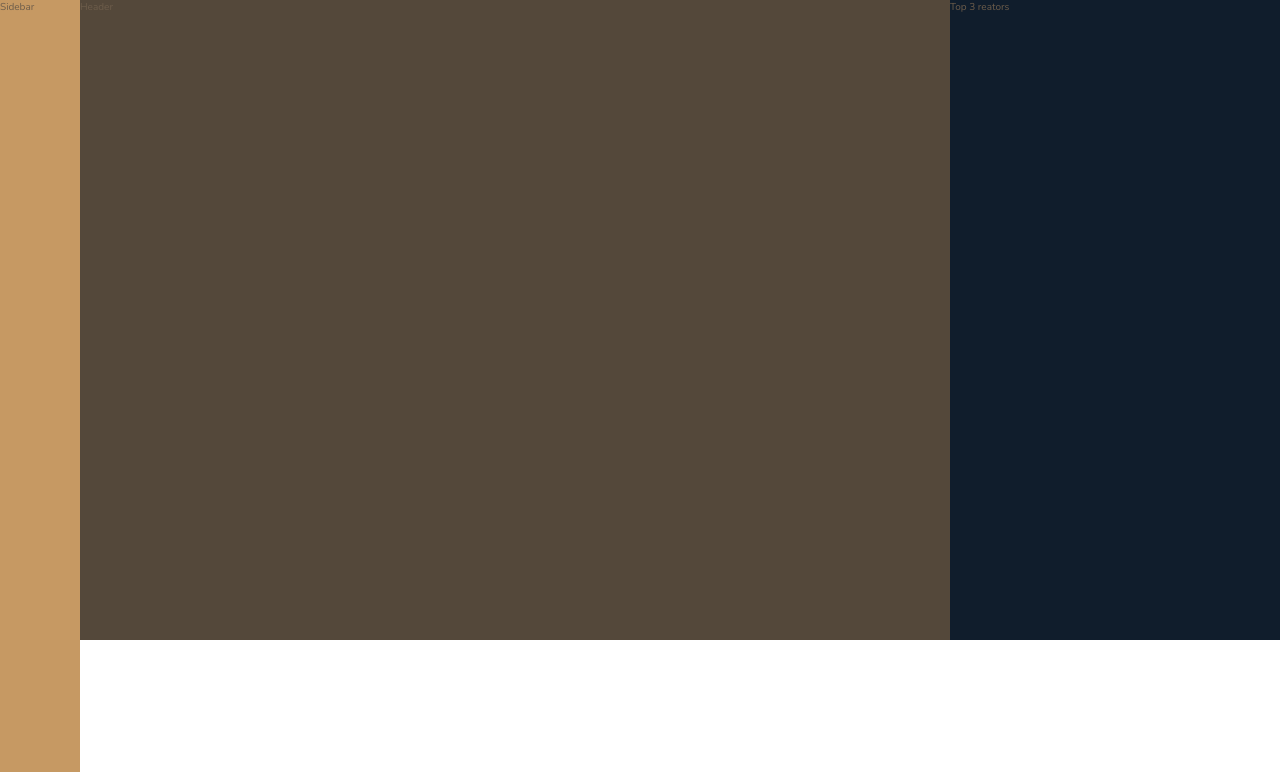
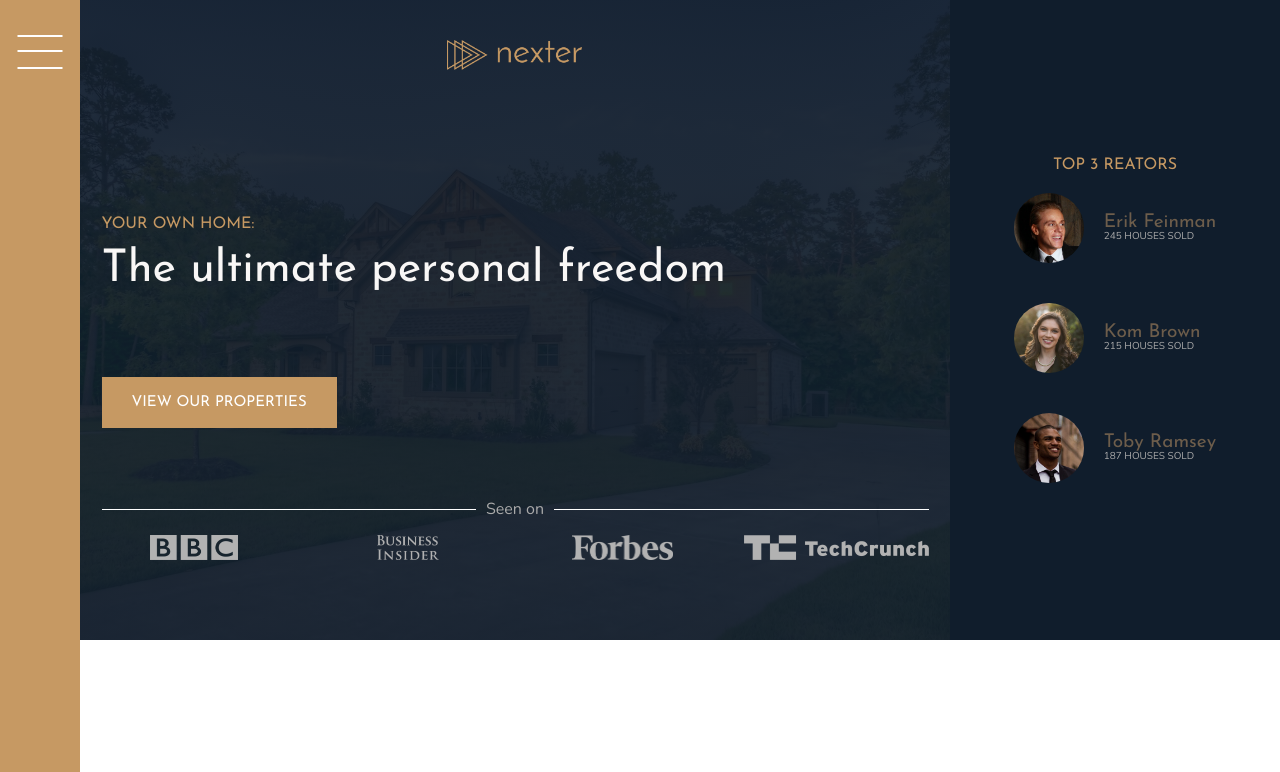
Before and after one commit to Danny3592/Nexters, a website: page index.html in a window 1280 px wide. Shown: the top 772 px of the page. Drawn offline with nearby package versions, Linux system fonts and the light colour scheme.

Commit message:
feature/home-header

```diff
--- a/index.html
+++ b/index.html
@@ -15,9 +15,42 @@
     <title>nexter &mdash; your home, your freedom</title>
   </head>
   <body class="container">
-    <div class="sidebar">Sidebar</div>
-    <header class="header">Header</header>
-    <div class="realtors">Top 3 reators</div>
+    <div class="sidebar">
+      <button class="nav-btn"></button>
+    </div>
+    <header class="header">
+      <img src="img/logo.png" alt="" class="header__logo" />
+      <h3 class="heading-3">Your own home:</h3>
+      <h1 class="heading-1">The ultimate personal freedom</h1>
+      <button class="btn header__btn">View our properties</button>
+      <div class="header__seenon-text">Seen on</div>
+      <div class="header__seenon-logos">
+        <img src="img/logo-bbc.png" alt="logo-bbc" />
+        <img src="img/logo-bi.png" alt="logo-bi" />
+        <img src="img/logo-forbes.png" alt="logo-forbes" />
+        <img src="img/logo-techcrunch.png" alt="logo-techcrunch" />
+      </div>
+    </header>
+    <div class="realtors">
+      <h3 class="heading-3">Top 3 reators</h3>
+      <div class="realtors__list">
+        <img src="/img/realtor-1.jpeg" alt="" class="realtors__img" />
+        <div class="realtors__details">
+          <h4 class="heading-4 heading-4-light">Erik Feinman</h4>
+          <p class="realtors__sold">245 houses sold</p>
+        </div>
+        <img src="/img/realtor-2.jpeg" alt="" class="realtors__img" />
+        <div class="realtors__details">
+          <h4 class="heading-4 heading-4-light">Kom Brown</h4>
+          <p class="realtors__sold">215 houses sold</p>
+        </div>
+        <img src="/img/realtor-3.jpeg" alt="" class="realtors__img" />
+        <div class="realtors__details">
+          <h4 class="heading-4 heading-4-light">Toby Ramsey</h4>
+          <p class="realtors__sold">187 houses sold</p>
+        </div>
+      </div>
+    </div>
     <section class="features">
       <div class="feature">
         <svg class="feature__icon">
@@ -369,9 +402,7 @@
           <a href="" class="nav__link">Come work with us!</a>
         </li>
       </ul>
-      <p class="copyright">
-        &copy; Copyright
-      </p>
+      <p class="copyright">&copy; Copyright</p>
     </footer>
   </body>
 </html>
--- a/sass/_header.scss
+++ b/sass/_header.scss
@@ -1,4 +1,61 @@
 .header {
   background-color: $color-grey-dark-1;
   grid-column: full-start/col-end 6;
+
+  background-image: linear-gradient(
+      rgba($color-secondary, 0.93),
+      rgba($color-secondary, 0.93)
+    ),
+    url(../img/hero.jpeg);
+  background-position: center;
+  background-size: cover;
+  padding: 8rem;
+  padding-top: 4rem;
+
+  display: grid;
+  grid-template-rows: 1fr min-content 6rem 1fr;
+  grid-template-columns: max-content;
+
+  grid-row-gap: 1.5rem;
+  justify-content: center;
+
+  &__logo {
+    justify-self: center;
+    height: 3rem;
+  }
+
+  &__btn {
+    align-self: center;
+    justify-self: start;
+  }
+
+  &__seenon-text {
+
+    font-size: 1.6rem;
+    color:$color-grey-light-2;
+
+    display: grid;
+    grid-template-columns: 1fr max-content 1fr;
+    align-items: center;
+    justify-items: center;
+    grid-column-gap: 1rem;
+    &::after,
+    &::before {
+      content: '';
+      display: block;
+      height: 1px;
+      width: 100%;
+      background-color: #fff;
+    }
+  }
+  &__seenon-logos {
+    display: grid;
+    justify-items: center;
+    grid-template-columns: repeat(4, 1fr);
+    grid-column-gap: 3rem;
+    img {
+      height: 2.5rem;
+      filter: brightness(70%);
+    }
+  }
 }
--- a/sass/_realtors.scss
+++ b/sass/_realtors.scss
@@ -1,4 +1,29 @@
 .realtors {
   background-color: $color-secondary;
   grid-column: col-start 7 / full-end;
+  padding: 3rem;
+  display: grid;
+  justify-content: center;
+  align-content: center;
+  grid-row-gap: 2rem;
+  justify-items: center;
+
+  &__list {
+    display: grid;
+    grid-template-columns: min-content max-content;
+    grid-column-gap: 2rem;
+    grid-row-gap: 5vh;
+    align-items: center;
+  }
+  &__img {
+    width: 7rem;
+    display: block;
+    border-radius: 50%;
+  }
+
+  &__sold {
+    text-transform: uppercase;
+    color: $color-grey-light-2;
+    margin-top: -3px;
+  }
 }
--- a/sass/_sidebar.scss
+++ b/sass/_sidebar.scss
@@ -2,4 +2,36 @@
   background-color: $color-primary;
   grid-column: sidebar-start/sidebar-end;
   grid-row: 1/-1;
+  position: relative;
 }
+
+.nav-btn {
+  position: absolute;
+  top: 5rem;
+  left: 50%;
+  border: none;
+  border-radius: 0;
+  height: 2px;
+  background-color: #fff;
+  width: 4.5rem;
+  transform: translateX(-50%);
+  &::after,
+  &::before {
+    height: 2px;
+    background-color: #fff;
+    width: 4.5rem;
+    content: '';
+    display: block;
+  }
+  &::before {
+    transform: translateY(-1.5rem);
+  }
+  &::after {
+    transform: translateY(1.5rem);
+  }
+  &:hover,
+  &::after:hover,
+  &::before:hover {
+    cursor: pointer;
+  }
+}
--- a/sass/_typography.scss
+++ b/sass/_typography.scss
@@ -5,12 +5,18 @@
 
 .heading-1 {
   @extend %heading;
+  font-size: 4.5rem;
+  color: $color-grey-light-1;
+  line-height: 1;
 }
 .heading-2 {
+
   @extend %heading;
   font-size: 4rem;
   font-style: italic;
   line-height: 1;
+
+
   &--light {
     color: $color-grey-light-1;
   }
```
Also changed, not shown: css/style.css, 1 other file.
